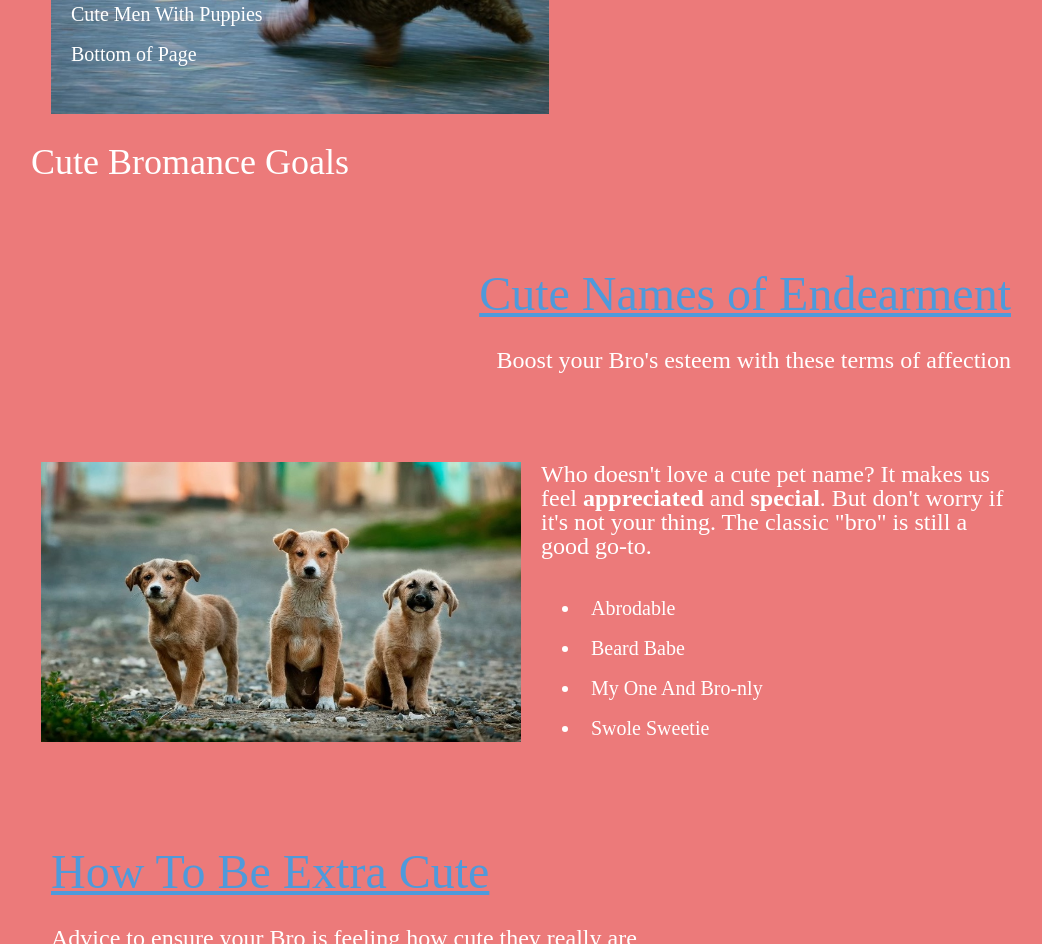
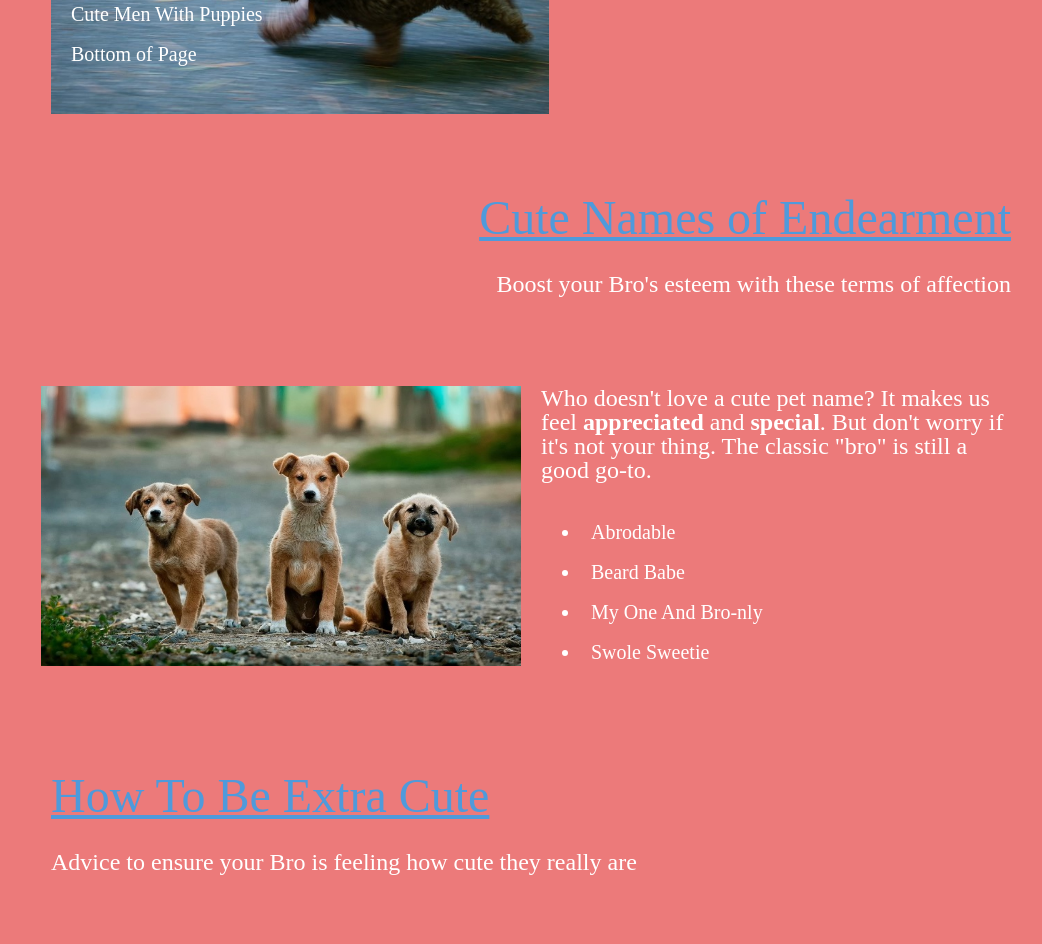
Before and after one commit to joncbertram/website, a plain HTML site: page index.html in a window 1280 px wide. Shown: the part 1010-1954 px from the top of the page, without its empty margins (109-1151 px from the left). Drawn offline with Linux system fonts and the light colour scheme; a web font is replaced by a local one.

Commit message:
I found the link

```diff
--- a/index.html
+++ b/index.html
@@ -39,7 +39,6 @@
       <p class="paragraph"><a href="#cute4">Cute Men With Puppies</a></p>
       <p class="paragraph"><a href="#footer">Bottom of Page</a></p>
     </section>
-    <h1><a href="https://www.theodysseyonline.com/top-11-cutest-celebrity-bromances" target="_blank">Cute Bromance Goals</h1></a>
 
     <section id="cute1">
       <h1 class="title2">Cute Names of Endearment</h1>
```
